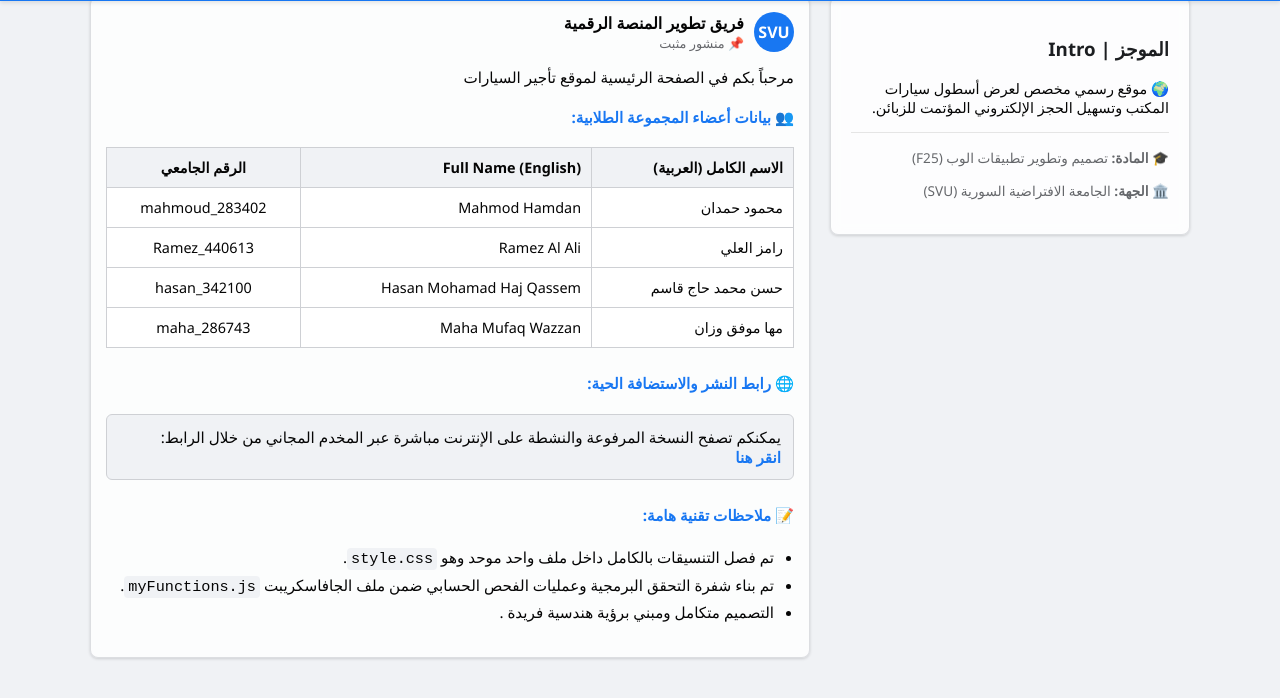
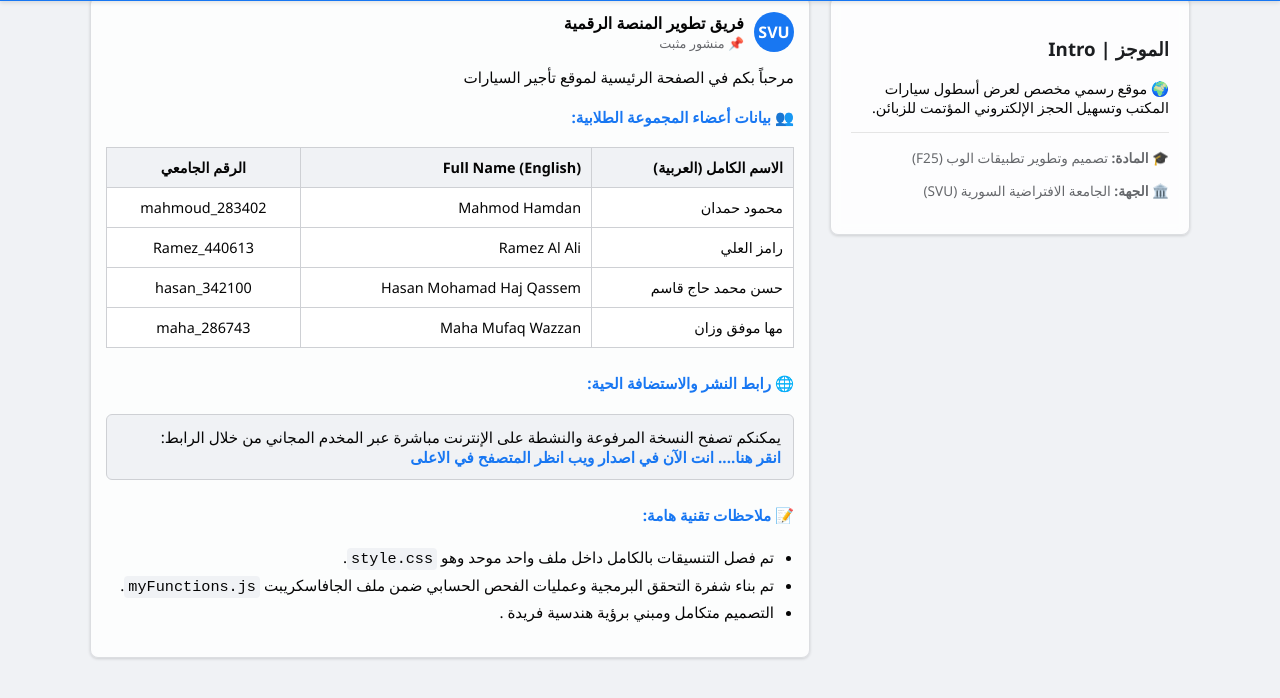
Before and after one commit to mahawazan2026-debug/IWB202_HW, a plain HTML site: page index.html in a window 1280 px wide. Shown: the part 84-782 px from the top of the page. Drawn offline with Linux system fonts and the light colour scheme.

Commit message:
Update index.html

```diff
--- a/index.html
+++ b/index.html
@@ -93,7 +93,7 @@
                     <div style="background-color: #f0f2f5; padding: 12px; border-radius: 6px; border: 1px solid #ced0d4;">
                         يمكنكم تصفح النسخة المرفوعة والنشطة على الإنترنت مباشرة عبر المخدم المجاني من خلال الرابط:
                         <br />
-                        <a href="https://mahawazan2026-debug.github.io/IWB202_F25_HW/" style="color: #1877f2; font-weight: bold; text-decoration: none; word-break: break-all;">انقر هنا</a>
+                        <a href="https:https://mahawazan2026-debug.github.io/IWB202_HW/index.html" style="color: #1877f2; font-weight: bold; text-decoration: none; word-break: break-all;">انقر هنا.... انت الآن في اصدار ويب انظر المتصفح في الاعلى</a>
                     </div>
 
                     <h4 style="color: #1877f2; margin-top: 25px;">📝 ملاحظات تقنية هامة:</h4>
```
